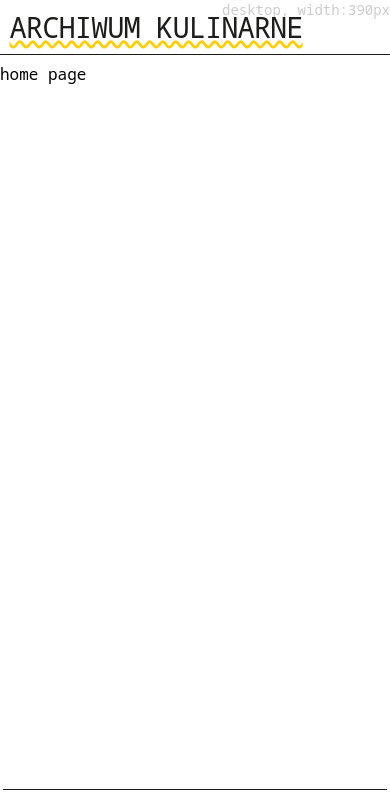
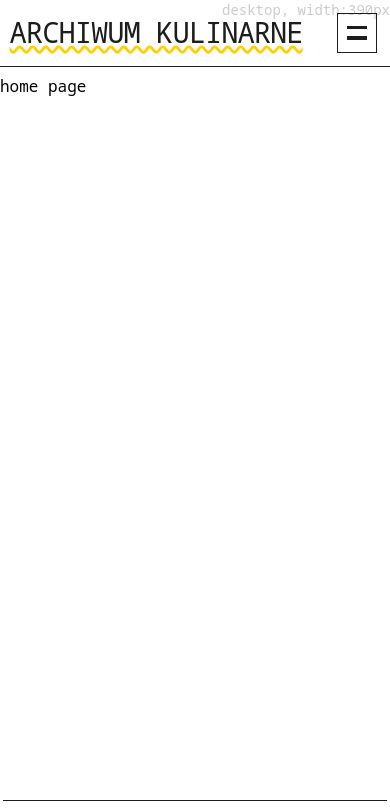
Before and after one commit to deadbraindev/archiwum-kulinarne, a Next.js app: page / in a window 390 px wide. Shown: the top 809 px of the page. Built offline with nearby package versions, Linux system fonts and the light colour scheme.

Commit message:
nav hamburger bugfix

```diff
--- a/components/Navbar.jsx
+++ b/components/Navbar.jsx
@@ -110,7 +110,7 @@ function Navbar() {
   const navHamburgerDynamicClasses = classNames(
     'navHamburger',
     windowWidth === undefined ? 'hamLoading visible' : '', // warunek bo przy odsiwezaniu jest moment ze windowWidth jest undefined i brzydko znika navbar
-    currentDevice.isMobile() && windowWidth !== undefined && windowWidth < 900
+    (windowWidth !== undefined && windowWidth < 900) || currentDevice.isMobile()
       ? 'visible'
       : 'hidden',
     { active: isHamburgerClicked }
```
